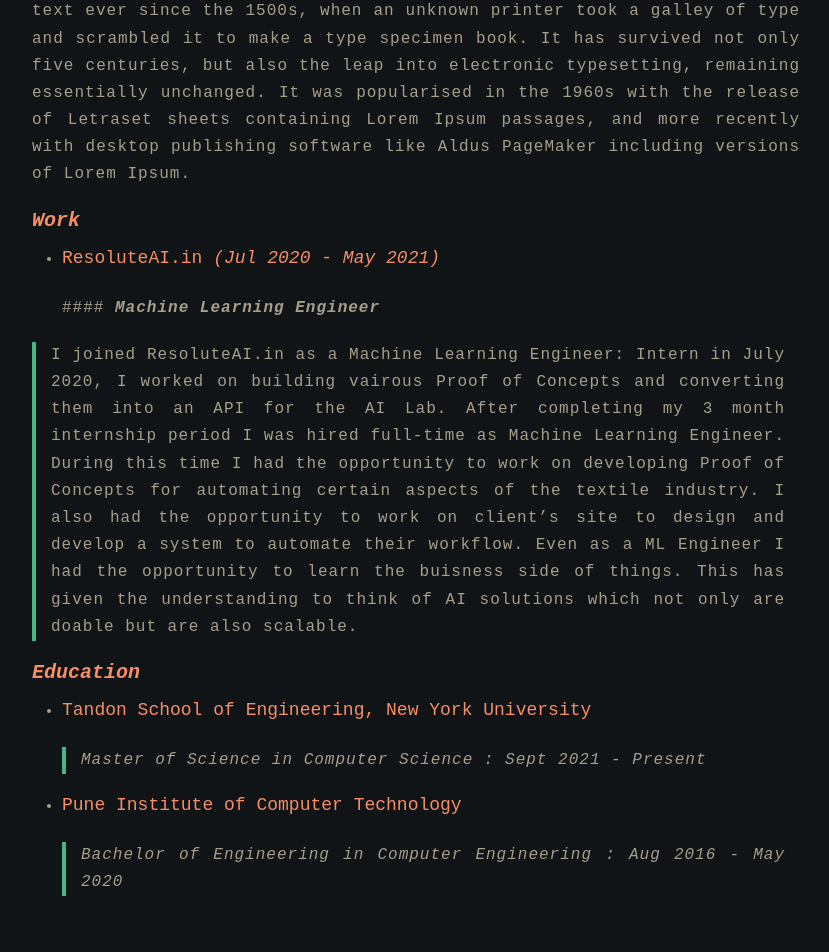
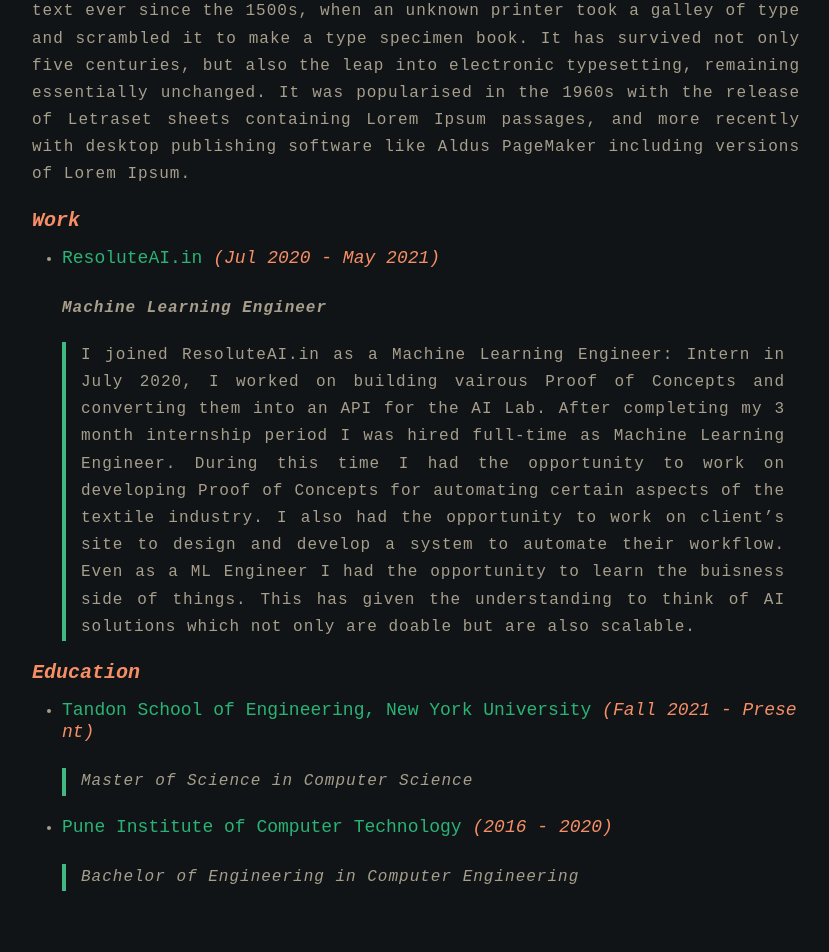
Before and after one commit to atharva-bhagwat/atharva-bhagwat.github.io, a Jekyll site: the page built from about.md, in a window 1280 px wide. Shown: the part 410-1362 px from the top of the page, without its empty margins (224-1053 px from the left). Built offline with Jekyll 4.4.1, drawn with Linux system fonts in a browser that asks for light colours.

Commit message:
Added formatting for about page

```diff
--- a/about.md
+++ b/about.md
@@ -10,15 +10,15 @@
 
 # ***Work***
 
-- ## ResoluteAI.in _(Jul 2020 - May 2021)_
-    #### **_Machine Learning Engineer_**
+- ## [ResoluteAI.in](https://resoluteai.in) _(Jul 2020 - May 2021)_
+    **_Machine Learning Engineer_**
 
-> I joined ResoluteAI.in as a Machine Learning Engineer: Intern in July 2020, I worked on building vairous Proof of Concepts and converting them into an API for  the AI Lab. After completing my 3 month internship period I was hired full-time as Machine Learning Engineer. During this time I had the opportunity to work on developing Proof of Concepts for automating certain aspects of the textile industry. I also had the opportunity to work on client's site to design and develop a system to automate their workflow. Even as a ML Engineer I had the opportunity to learn the buisness side of things. This has given the understanding to think of AI solutions which not only are doable but are also scalable.
+    > I joined ResoluteAI.in as a Machine Learning Engineer: Intern in July 2020, I worked on building vairous Proof of Concepts and converting them into an API for  the AI Lab. After completing my 3 month internship period I was hired full-time as Machine Learning Engineer. During this time I had the opportunity to work on developing Proof of Concepts for automating certain aspects of the textile industry. I also had the opportunity to work on client's site to design and develop a system to automate their workflow. Even as a ML Engineer I had the opportunity to learn the buisness side of things. This has given the understanding to think of AI solutions which not only are doable but are also scalable.
 
 # ***Education***
 
-- ## Tandon School of Engineering, New York University
-    >  _Master of Science in Computer Science : Sept 2021 - Present_
+- ## [Tandon School of Engineering, New York University](https://engineering.nyu.edu) _(Fall 2021 - Present)_
+    >  _Master of Science in Computer Science_
 
-- ## Pune Institute of Computer Technology
-    >  _Bachelor of Engineering in Computer Engineering : Aug 2016 - May 2020_
+- ## [Pune Institute of Computer Technology](https://pict.edu) _(2016 - 2020)_
+    >  _Bachelor of Engineering in Computer Engineering_
```
